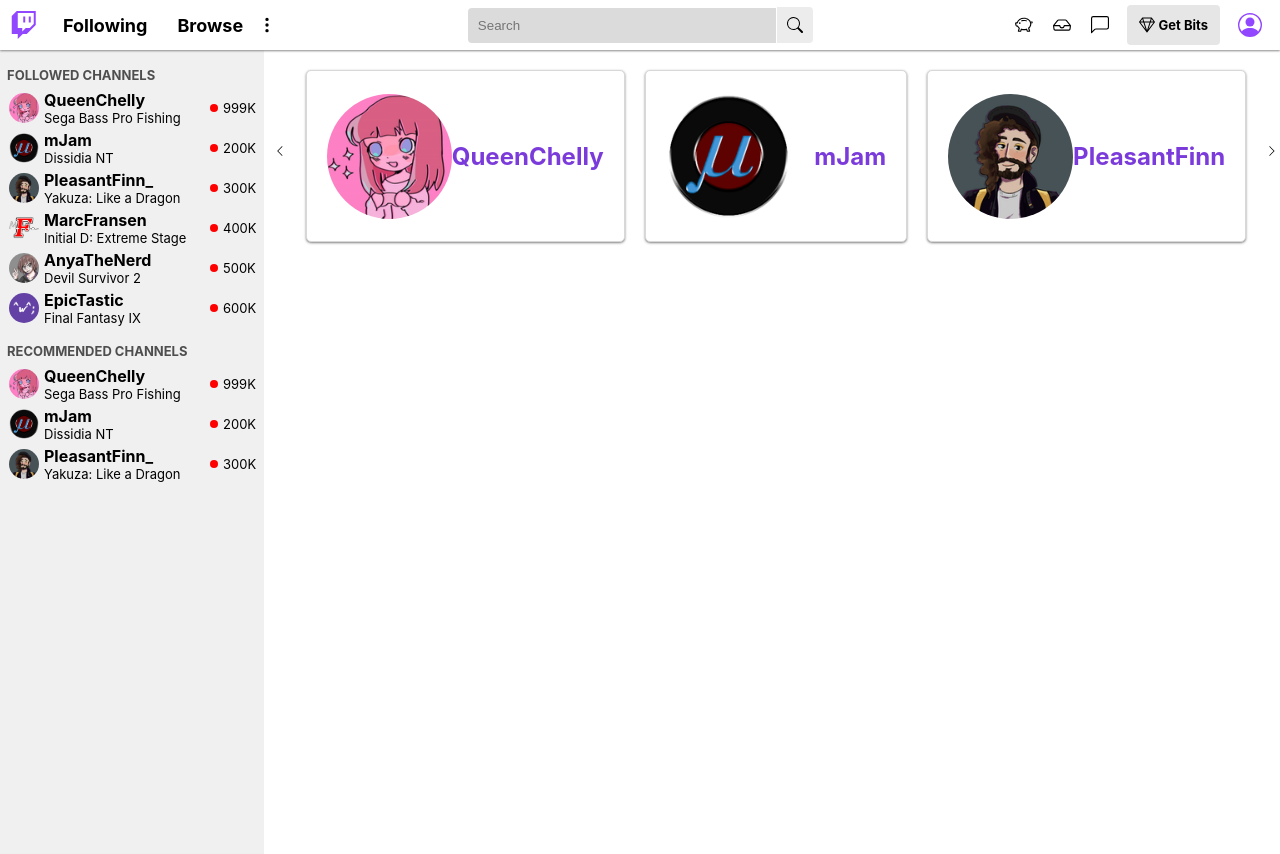
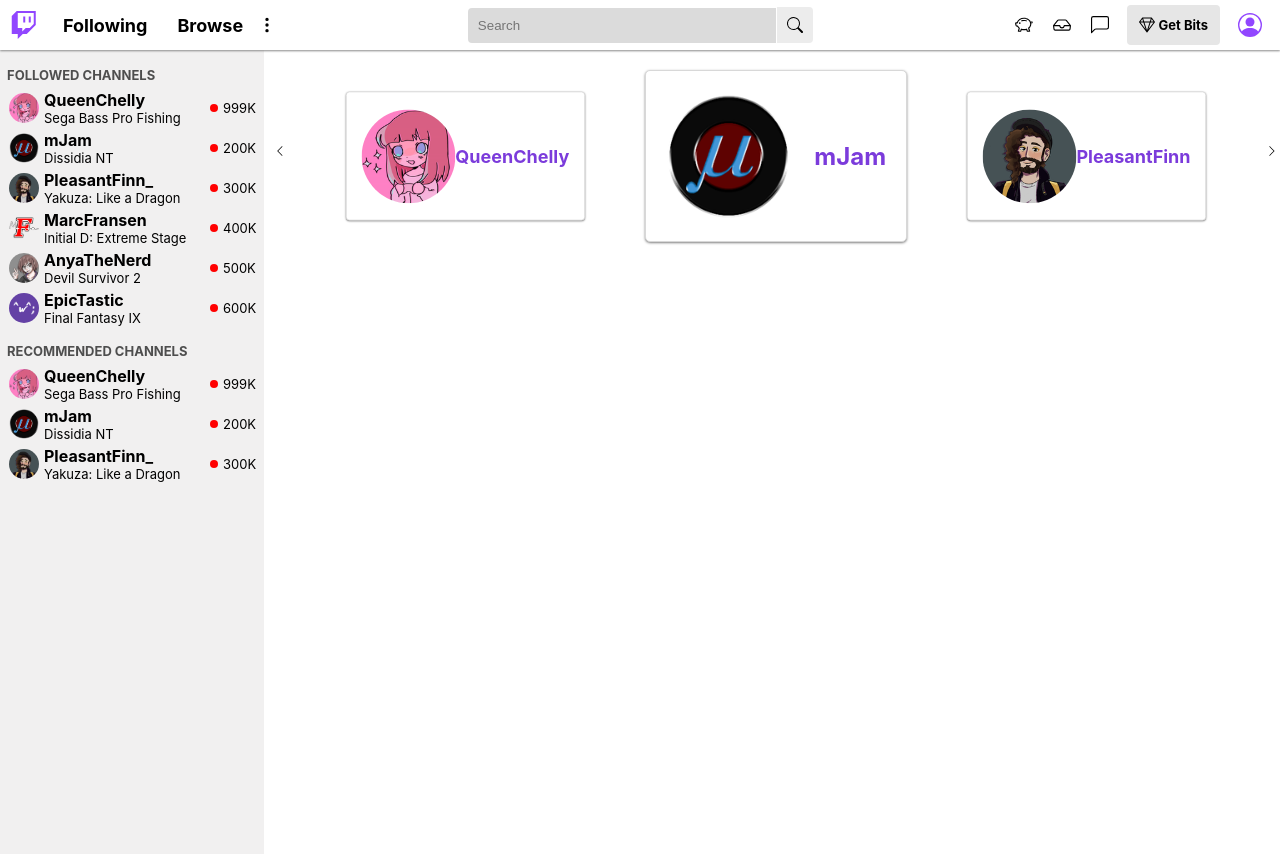
Before and after one commit to bhmcarr/twitch-react-ex, a React (Create React App) app: page / in a window 1280 px wide. Built offline with nearby package versions, Linux system fonts and the light colour scheme.

Commit message:
adjustments to carousel

```diff
--- a/src/App.css
+++ b/src/App.css
@@ -283,6 +283,34 @@
   transition: 0.1s;
 }
 
+.CarouselCardSmaller {
+  display: flex;
+  flex-direction: row;
+  align-items: center;
+  justify-content: space-between;
+  padding: 10px;
+  padding-left: 20px;
+  padding-right: 20px;
+  margin: 10px;
+  margin-top: 20px;
+  width: 300px;
+  height: 150px;
+  background-color: white;
+  border: #d8d8d8;
+  border-width: 1px;
+  border-style: solid;
+  border-radius: 5px;
+  align-items: center;
+  box-shadow: 0px 1px 2.5px 0px gray;
+  cursor: pointer;
+  transform: scale(0.75);
+}
+.CarouselCardSmaller:hover {
+  box-shadow: 0px 1.5px 5px 0px #9146FF;
+  transform: scale(0.80);
+  transition: 0.1s;
+}
+
 .CarouselCardImage {
   width: 125px;
   height: 125px;
--- a/src/Carousel.js
+++ b/src/Carousel.js
@@ -48,7 +48,8 @@
             {cardData.map((cardEntry, index) => {
                 if (index <= 2)
                 return (
-                    <CarouselCard key={index} cardEntry={cardEntry} />
+                    <CarouselCard key={index} cardEntry={cardEntry}
+                    small={index != 1 && true}/>
                 );
             })}
             <ChevronRight
--- a/src/CarouselCard.js
+++ b/src/CarouselCard.js
@@ -1,8 +1,8 @@
 import React from "react";
 
-const CarouselCard = ({ cardEntry }) => {
+const CarouselCard = ({ cardEntry, small = false}) => {
     return (
-        <div className="CarouselCard" onClick={() => window.alert(cardEntry.text)}>
+        <div className={!small ? "CarouselCard" : "CarouselCardSmaller"} onClick={() => window.alert(cardEntry.text)}>
             <img className="CarouselCardImage" src={cardEntry.image} alt={cardEntry.text}></img>
             <p className="CarouselCardLabel">{cardEntry.text}</p>
         </div>
```
